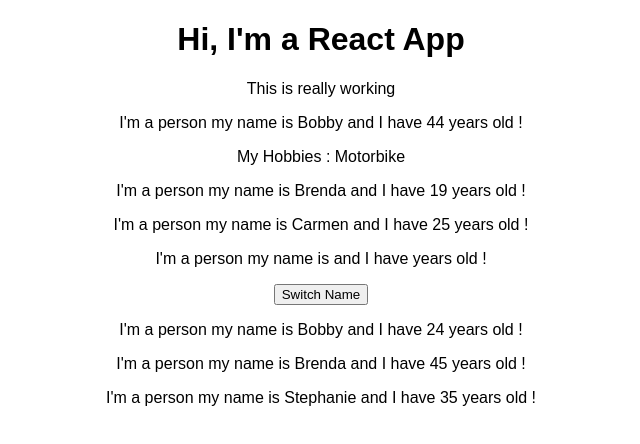
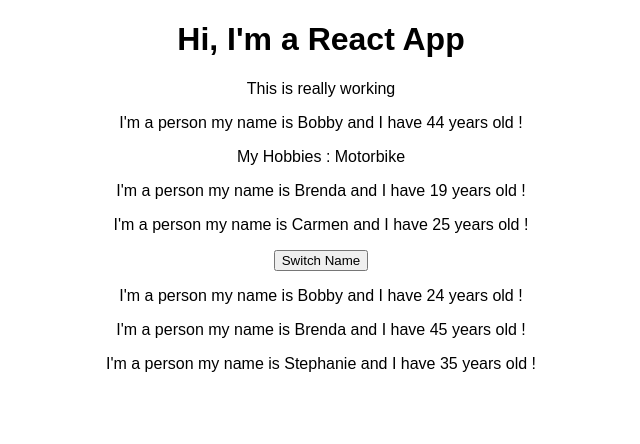
Before and after one commit to DOligex/react-complete-guide, a React (Create React App) app: page / in a window 1280 px wide. Shown: the top 444 px of the page, without its empty margins (319-959 px from the left). Built offline with nearby package versions, Linux system fonts and the light colour scheme.

Commit message:
clean comments

```diff
--- a/src/App.js
+++ b/src/App.js
@@ -5,7 +5,6 @@
 import Person from './Person/Person';
 
 class App extends Component {
-  // creation d'un state qui est une propriete egal a un objet javascript ici un objet contenant des tableau
   state = {
     persons: [
       { name: 'Bobby', age: 24 },
@@ -14,9 +13,7 @@
     ]
   }
 
-  // debut de nom au choix mais le Handler est obligatoire pour la methode
   switchNameHandler = () => {
-    // console.log('Was cliked !');
     this.setState( {
       persons: [
         { name: 'La pointe', age: 24 },
@@ -26,37 +23,25 @@
       otherState: 'some other value'
     }
     )
-
   }
   render() {
-    // premiere facon d'afficher une vue dans le DOM
     return (
       <div className="App">
       <h1> Hi, I'm a React App</h1>
       <p>This is really working</p>
 
-         {/* Les customs componenets commencent par une majuscule pour ne pas interferer avec les balises 'html normales' */}
       <Person name="Bobby" age="44">My Hobbies : Motorbike</Person>
       <Person name="Brenda" age="19"></Person>
       <Person name="Carmen" age="25"></Person>
-         {/* ou si pas d'insertion  */}
-         <Person />
 
-         {/* creation de bouton pour switcher les users */}
-         {/* attention onclick en JS pur ici onClick */}
       <button onClick={this.switchNameHandler}>Switch Name</button>
 
-         {/* Les states sont affiches de la facon ci-dessous */}
       <Person name={this.state.persons[0].name} age={this.state.persons[0].age}></Person>
       <Person name={this.state.persons[1].name} age={this.state.persons[1].age}></Person>
       <Person name={this.state.persons[2].name} age={this.state.persons[2].age}></Person>
 
       </div>
       );
-     {/* */}
-
-    // seconde facon d'afficher une vue dans le DOM
-    // return React.createElement('div', {className : 'App'}, React.createElement('h1', null, 'Does this work now ?'));
     }
 
   }
--- a/src/Person/Person.js
+++ b/src/Person/Person.js
@@ -1,12 +1,8 @@
 import React from 'react';
 
 const person = (props) => {
-    // insertion de code javascript dans le "html" avec {}
-    // return <p>I'm a person my name is {prompt(`What is your name ?`)} and I have {Math.floor(Math.random() * 30)} years old ! </p>
     return <div>
         <p>I'm a person my name is {props.name} and I have {props.age} years old ! </p>
-        {/* Pour passer les valeurs entre les balises ouvrantes et fermantes de eds composants appeles dans le App.js  */}
-        {/* On utilise prosp.children */}
         <p>{props.children}</p>
     </div>
 }
--- a/src/index.js
+++ b/src/index.js
@@ -4,6 +4,5 @@
 import App from './App';
 import registerServiceWorker from './registerServiceWorker';
 
-// permet de rooter les pages par defaut il n'y en a qu'une
 ReactDOM.render(<App />, document.getElementById('root'));
 registerServiceWorker();
```
Lines whose indentation alone changed are shown as unchanged.
